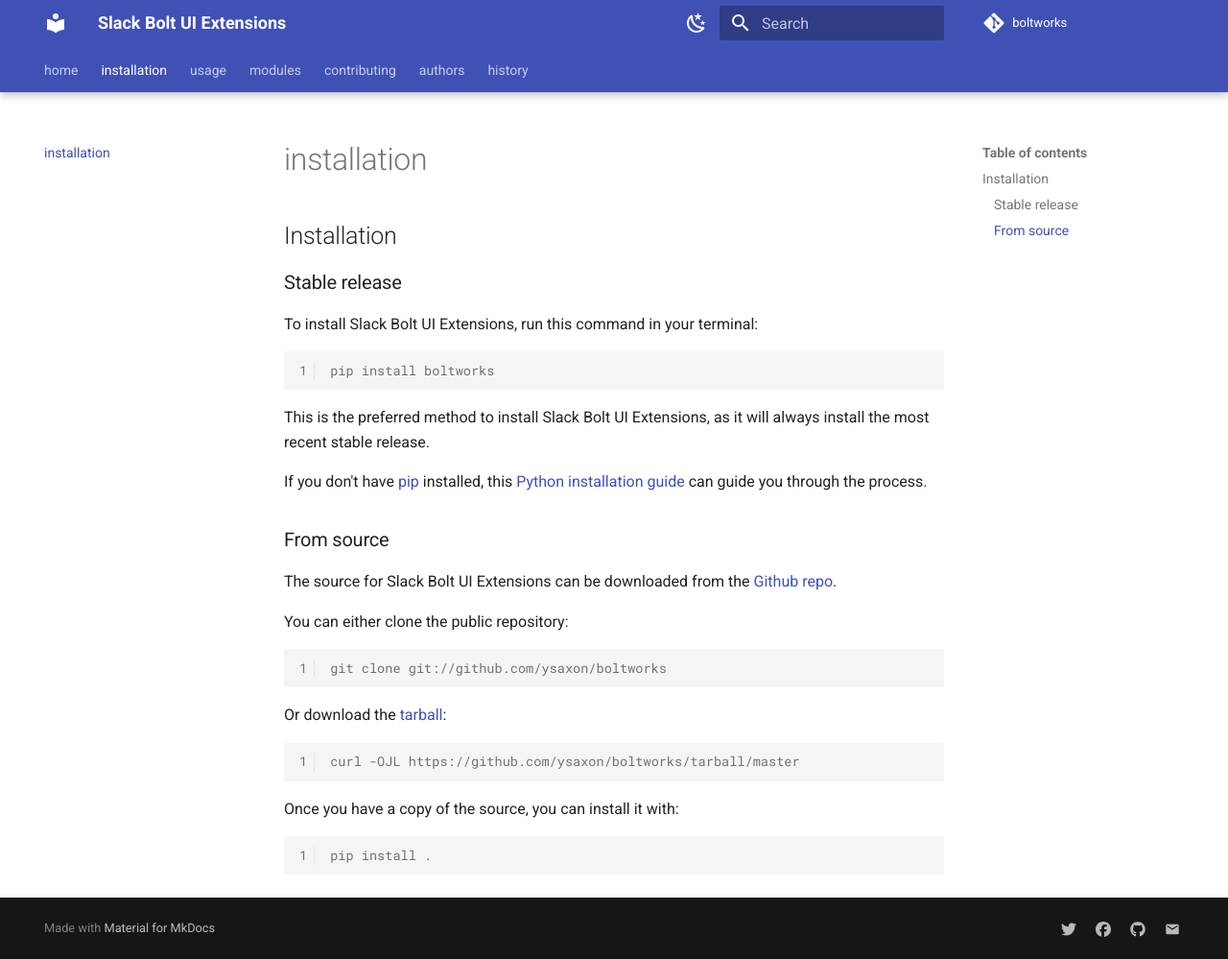
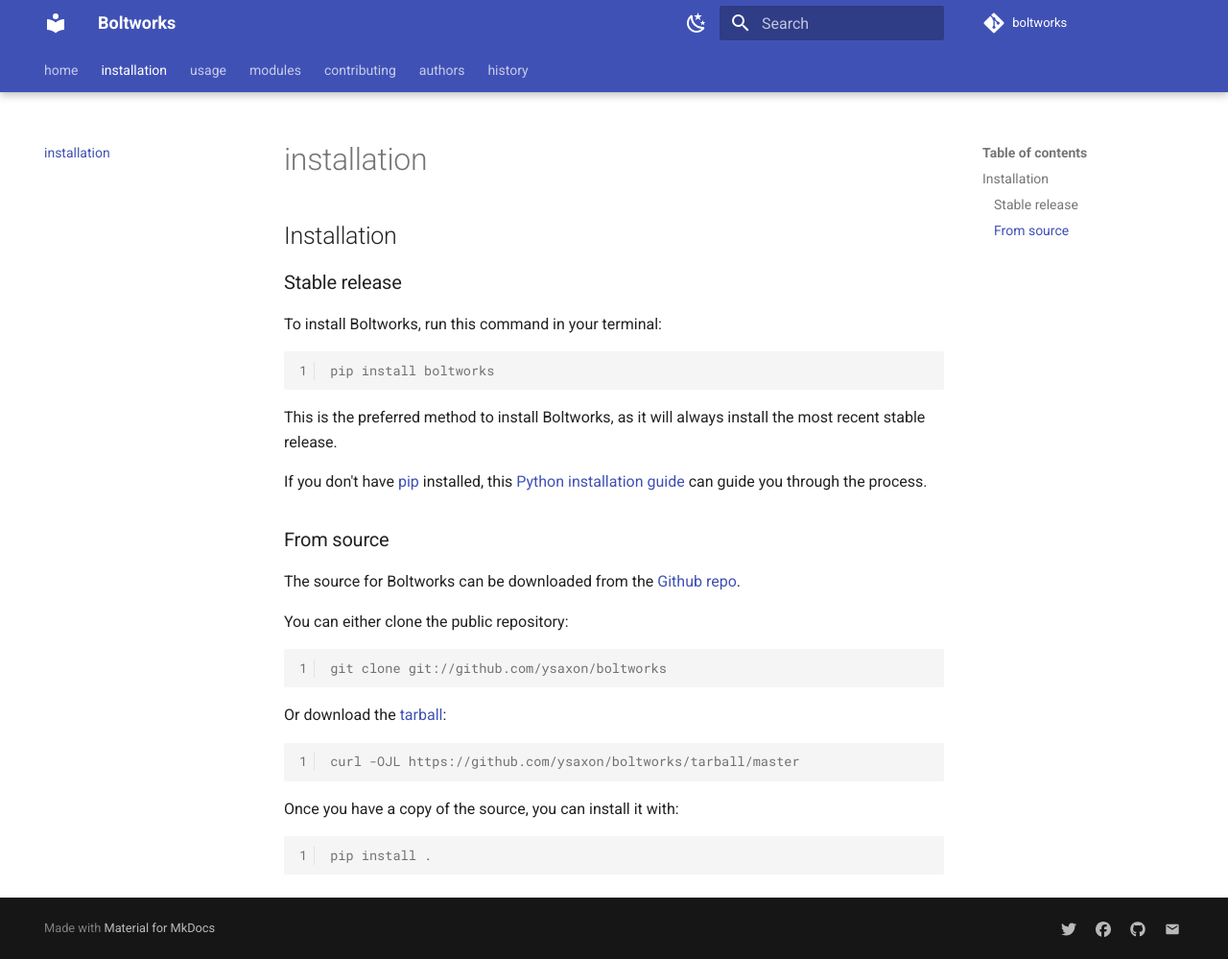
Before and after one commit to YSaxon/boltworks, an MkDocs documentation site: the page built from docs/installation.md, in a window 1280 px wide and 999 px high. Shown: the whole window at 96% size. Built offline with MkDocs 1.6.1 and Material for MkDocs 9.7.7, drawn with Linux system fonts in a browser that asks for light colours; comment, search, counter and statistics services are not loaded.

Commit message:
rename remaining refs to ui exts -> boltworks

````diff
--- a/boltworks/__init__.py
+++ b/boltworks/__init__.py
@@ -1,4 +1,4 @@
-"""Top-level package for Slack Bolt UI Extensions."""
+"""Top-level package for Boltworks."""
 
 __author__ = """Yaakov Saxon"""
 __email__ = "ysaxon@gmail.com"
--- a/docs/installation.md
+++ b/docs/installation.md
@@ -2,21 +2,21 @@
 
 ## Stable release
 
-To install Slack Bolt UI Extensions, run this command in your
+To install Boltworks, run this command in your
 terminal:
 
 ``` console
 pip install boltworks
 ```
 
-This is the preferred method to install Slack Bolt UI Extensions, as it will always install the most recent stable release.
+This is the preferred method to install Boltworks, as it will always install the most recent stable release.
 
 If you don't have [pip][] installed, this [Python installation guide][]
 can guide you through the process.
 
 ## From source
 
-The source for Slack Bolt UI Extensions can be downloaded from
+The source for Boltworks can be downloaded from
 the [Github repo][].
 
 You can either clone the public repository:
--- a/mkdocs.yml
+++ b/mkdocs.yml
@@ -1,4 +1,4 @@
-site_name: Slack Bolt UI Extensions
+site_name: Boltworks
 # site_url: http://www.jieyu.ai
 repo_url: https://github.com/ysaxon/boltworks
 repo_name: boltworks
````
Also changed, not shown: CONTRIBUTING.md (+2 -2 lines), docs/usage.md (+1 -1 lines), .github/ISSUE_TEMPLATE.md.
